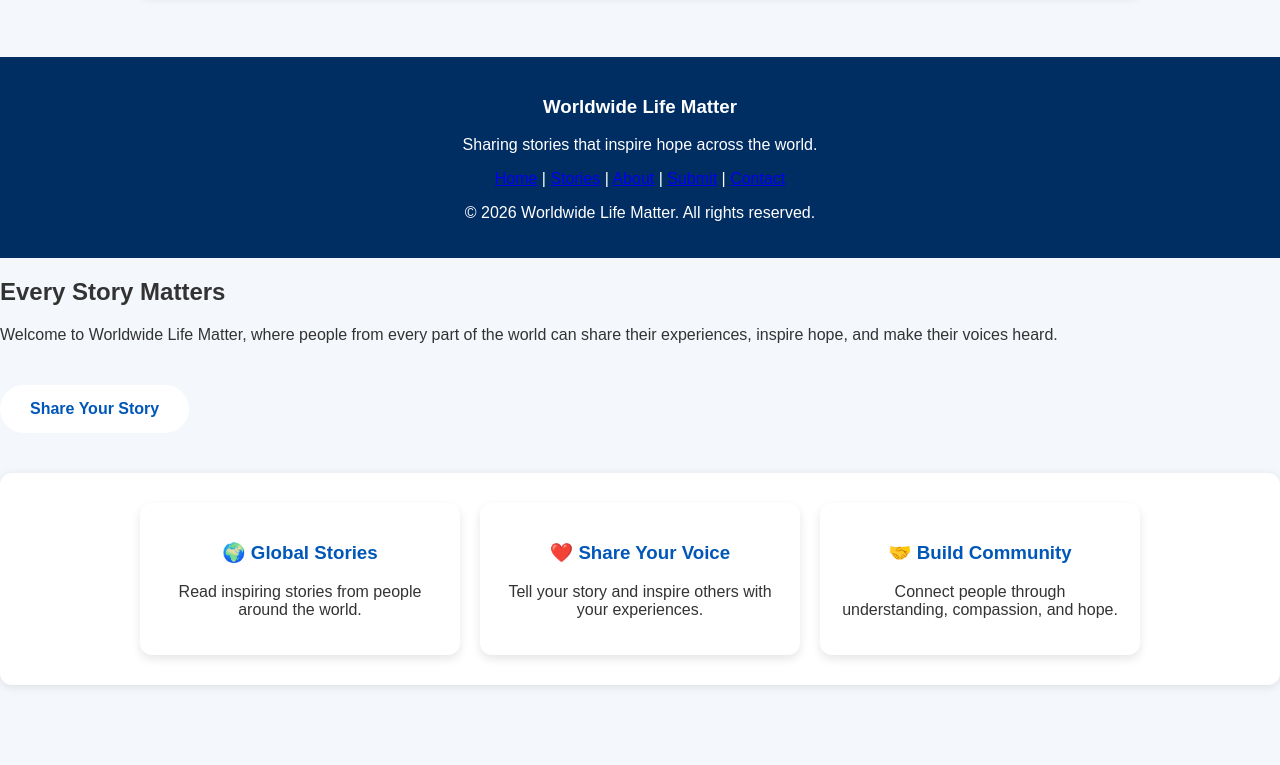
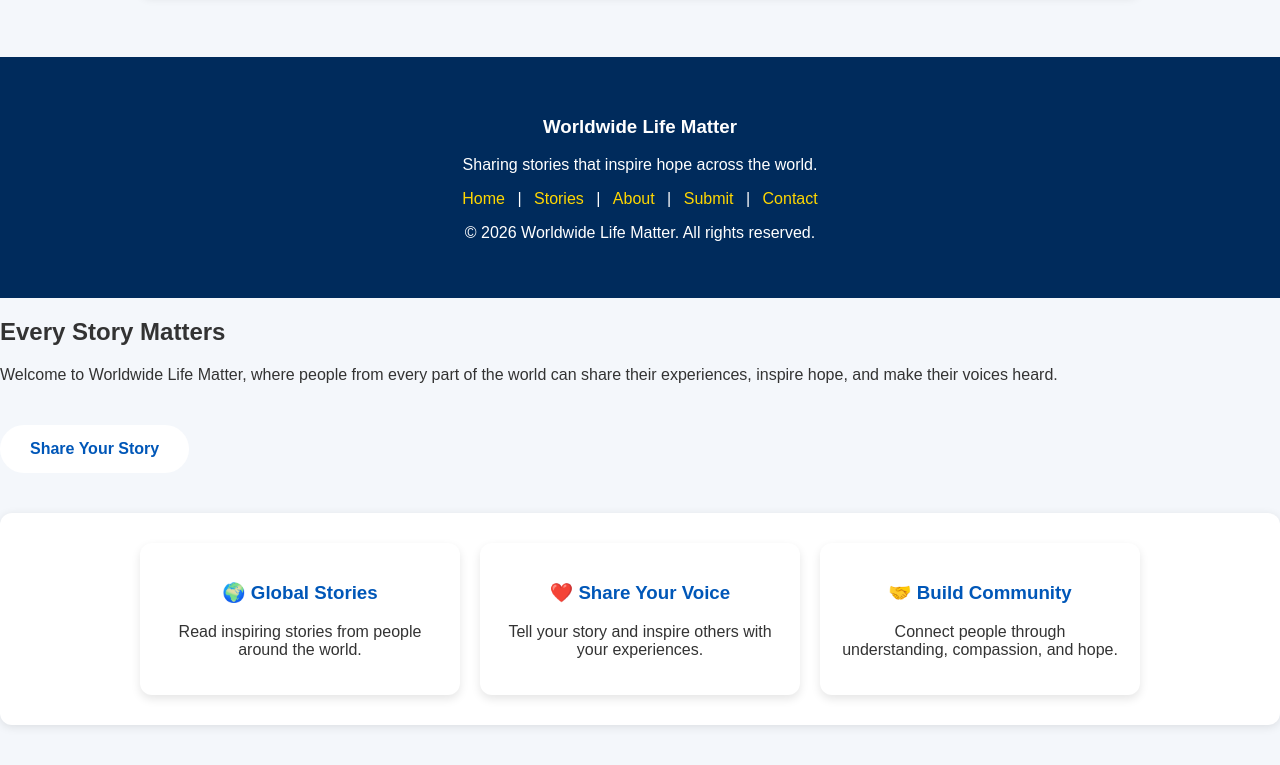
Before and after one commit to karolgdonar-ux/Worldwide-life-matter-, a plain HTML site: page index.html in a window 1280 px wide. Shown: the part 1136-1901 px from the top of the page. Before the commit the page ends 1861 px from the top, so only its background shows below. Drawn offline with Linux system fonts and the light colour scheme.

Commit message:
Improve footer

```diff
--- a/style.css
+++ b/style.css
@@ -179,3 +179,19 @@ nav a{
 nav a:hover{
     color:#FFD700;
 }
+footer{
+    background:#002b5c;
+    color:white;
+    text-align:center;
+    padding:40px 20px;
+}
+
+footer a{
+    color:#FFD700;
+    text-decoration:none;
+    margin:0 8px;
+}
+
+footer a:hover{
+    text-decoration:underline;
+}
```
